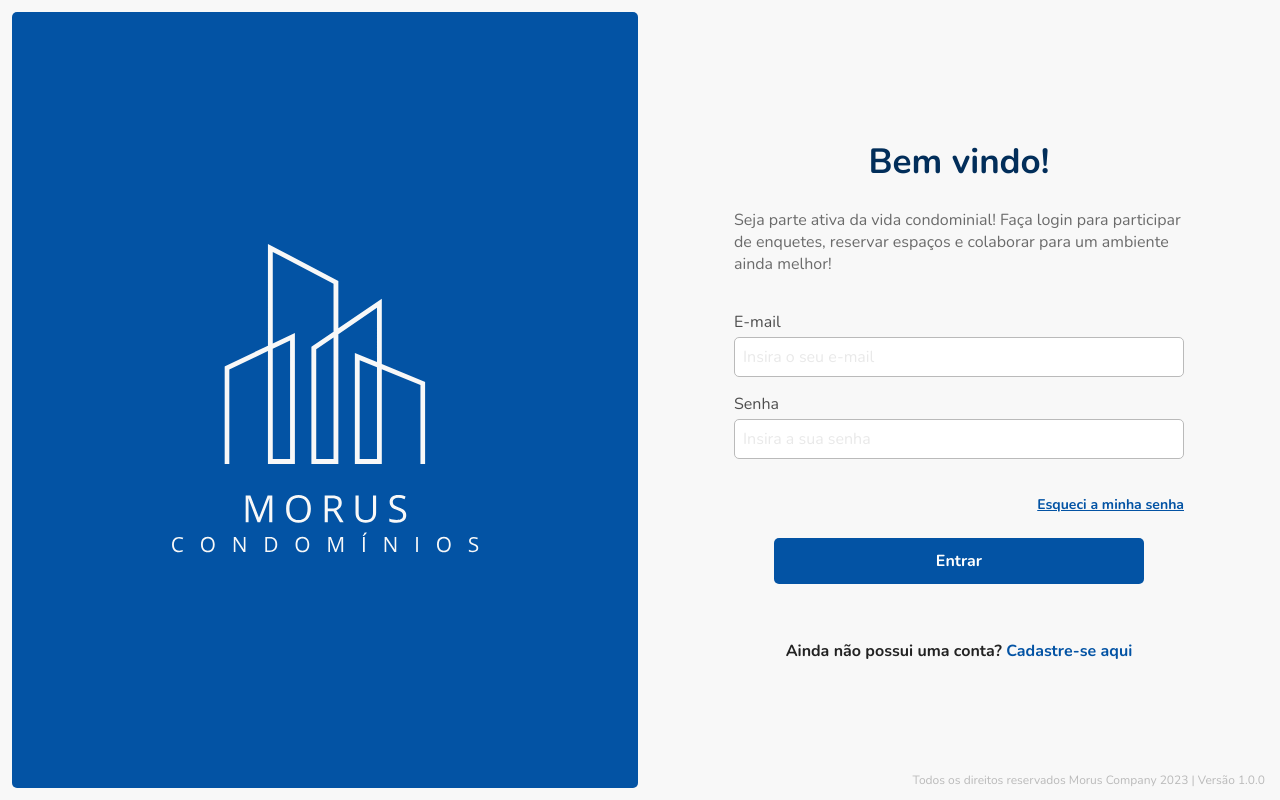
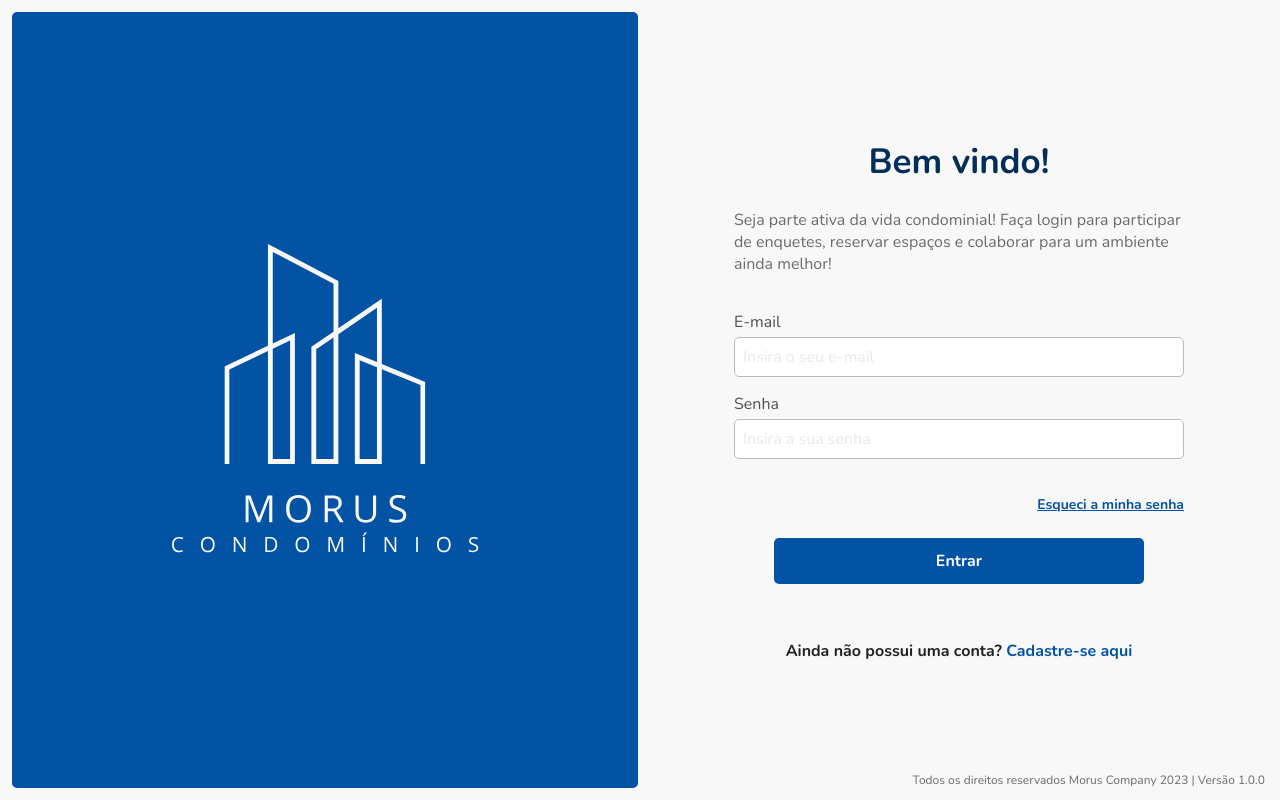
Before and after one commit to Project-Morus/frontend-morus, a React (Vite) app: page /login in a window 1280 px wide. Built offline with nearby package versions, Linux system fonts and the light colour scheme; the HTML template or start-up script is replaced by a standard one.

Commit message:
style: changing color of ForgotPassword becauso accessibilty

```diff
--- a/src/components/Aside/styles.ts
+++ b/src/components/Aside/styles.ts
@@ -29,7 +29,7 @@ export const FooterSC = styled.footer<{ $position: PositionsAsideTypes }>`
   position: absolute;
   bottom: ${ABSOLUTE_BOTTOM};
 
-  color: ${({ theme }) => theme.colors.grey[100]};
+  color: ${({ theme }) => theme.colors.grey[300]};
 
   font-size: ${({ theme }) => theme.typography.TEXT_SIZES.xsmall};
 
```
